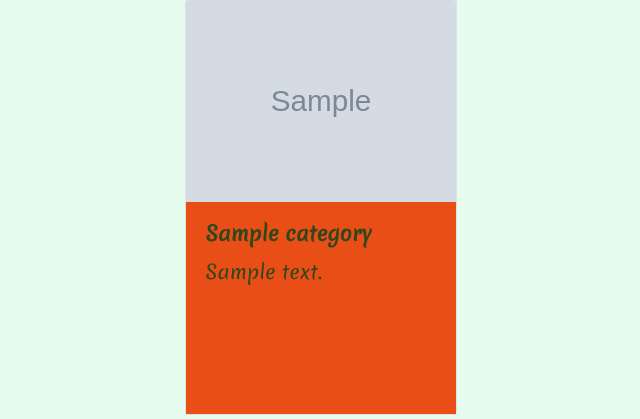
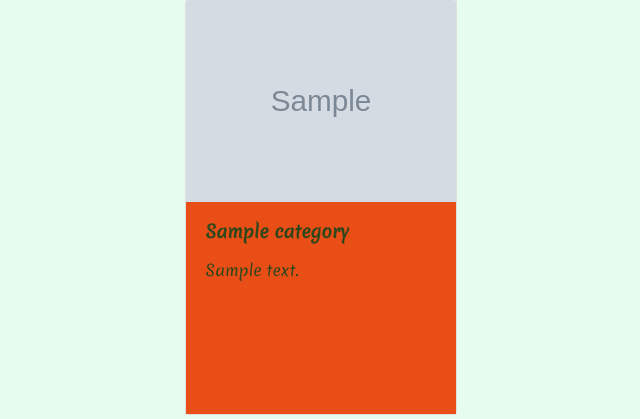
Before and after one commit to rikval/Associa-Lyon, a Symfony app: template templates/home/home.html.twig in a window 1280 px wide. Shown: the part 586-1005 px from the top of the page, without its empty margins (177-817 px from the left). Run offline with Twig, Linux system fonts and the light colour scheme; the template is opened without the code that fills it: most values are stand-ins (such as "Sample title", 1, 10 or a date in 2020); grey boxes marked "Sample" are stand-in pictures; some libraries are stand-ins or nearby versions.

Commit message:
Croptext and resize texts

```diff
--- a/templates/home/home.html.twig
+++ b/templates/home/home.html.twig
@@ -44,8 +44,8 @@
                 <div class="card" style="width: 17rem; height: 26rem;">
                     <img src="../dist/img/categorie/{{ categorie.img }}" class="card-img-top" alt="{{ categorie.titre }}">
                     <div class="card-body" id="amap">
-                        <h5 class="card-title"><strong>{{ categorie.titre }}</strong></h5>
-                        <p class="card-text">{{ categorie.description }}</p>
+                        <h5 class="card-title mb-3" style="font-size: 0.9em;"><strong>{{ categorie.titre }}</strong></h5>
+                        <p class="card-text" style="font-size: 0.8em;">{{ categorie.description|length > 140 ? categorie.description|slice(0, 140) ~ '...' : categorie.description }}</p>
                     </div>
                 </div>
                 </a>
```
